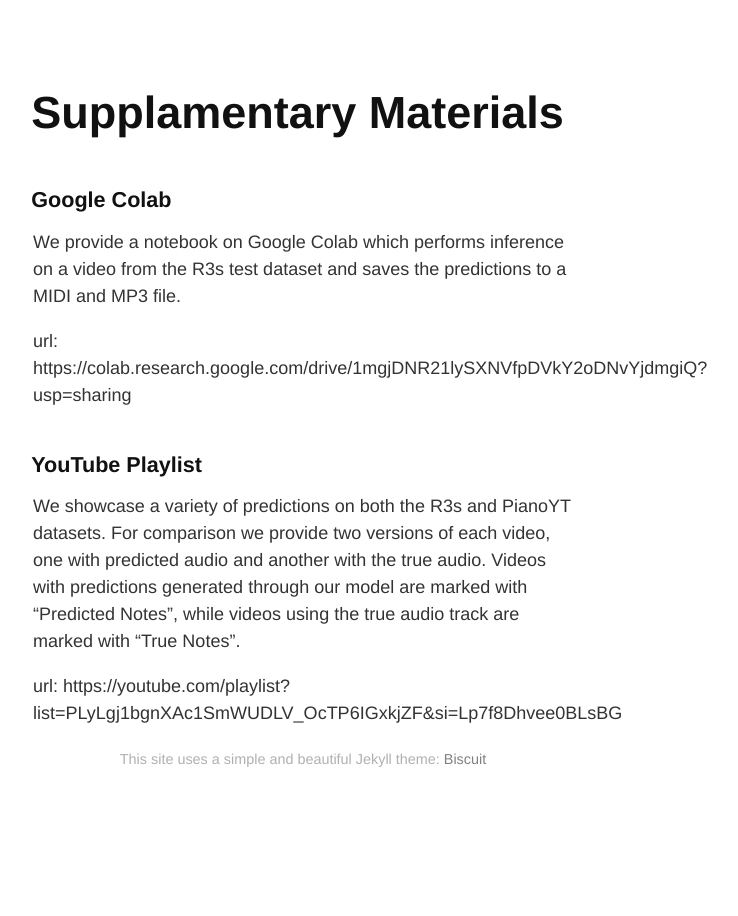
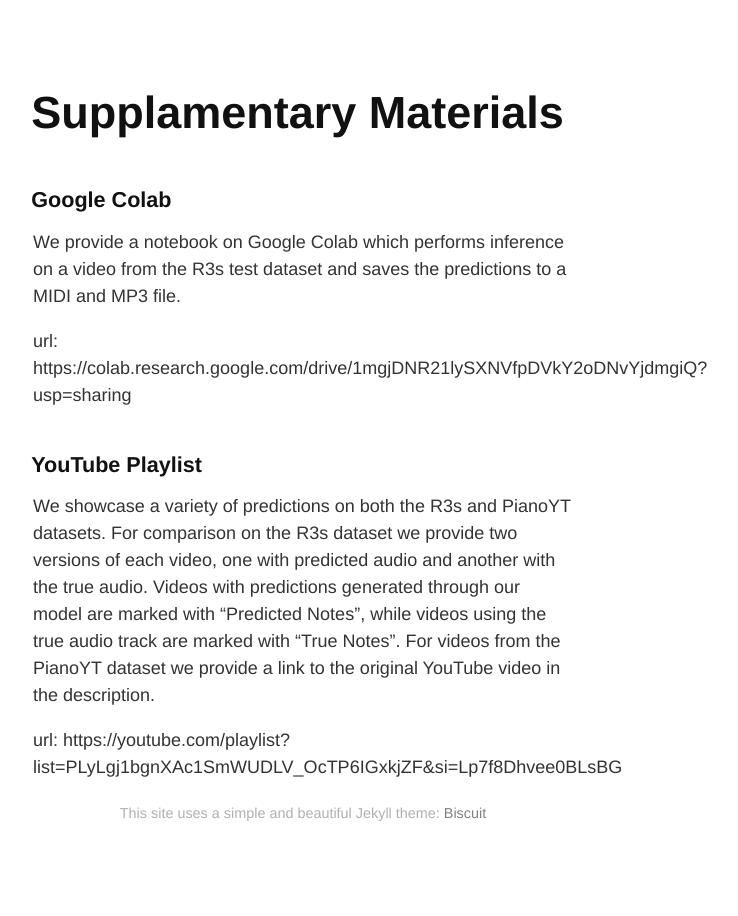
Before and after one commit to jmm7621/sup_material, a Jekyll site: the page built from index.md, in a window 1280 px wide. Shown: the whole page, without its empty margins (337-1075 px from the left). Built offline with Jekyll 4.4.1, drawn with Linux system fonts in a browser that asks for light colours; our own code applies the rules of GitHub Pages for plain Markdown files.

Commit message:
Update index.md

```diff
--- a/index.md
+++ b/index.md
@@ -7,7 +7,8 @@ url: https://colab.research.google.com/drive/1mgjDNR21lySXNVfpDVkY2oDNvYjdmgiQ?u
 
 ## YouTube Playlist
 We showcase a variety of predictions on both the R3s and PianoYT datasets.
-For comparison we provide two versions of each video, one with predicted audio and another with the true audio.
+For comparison on the R3s dataset we provide two versions of each video, one with predicted audio and another with the true audio.
 Videos with predictions generated through our model are marked with "Predicted Notes", while videos using the true audio track are marked with "True Notes".
+For videos from the PianoYT dataset we provide a link to the original YouTube video in the description.
 
 url: https://youtube.com/playlist?list=PLyLgj1bgnXAc1SmWUDLV_OcTP6IGxkjZF&si=Lp7f8Dhvee0BLsBG
```
